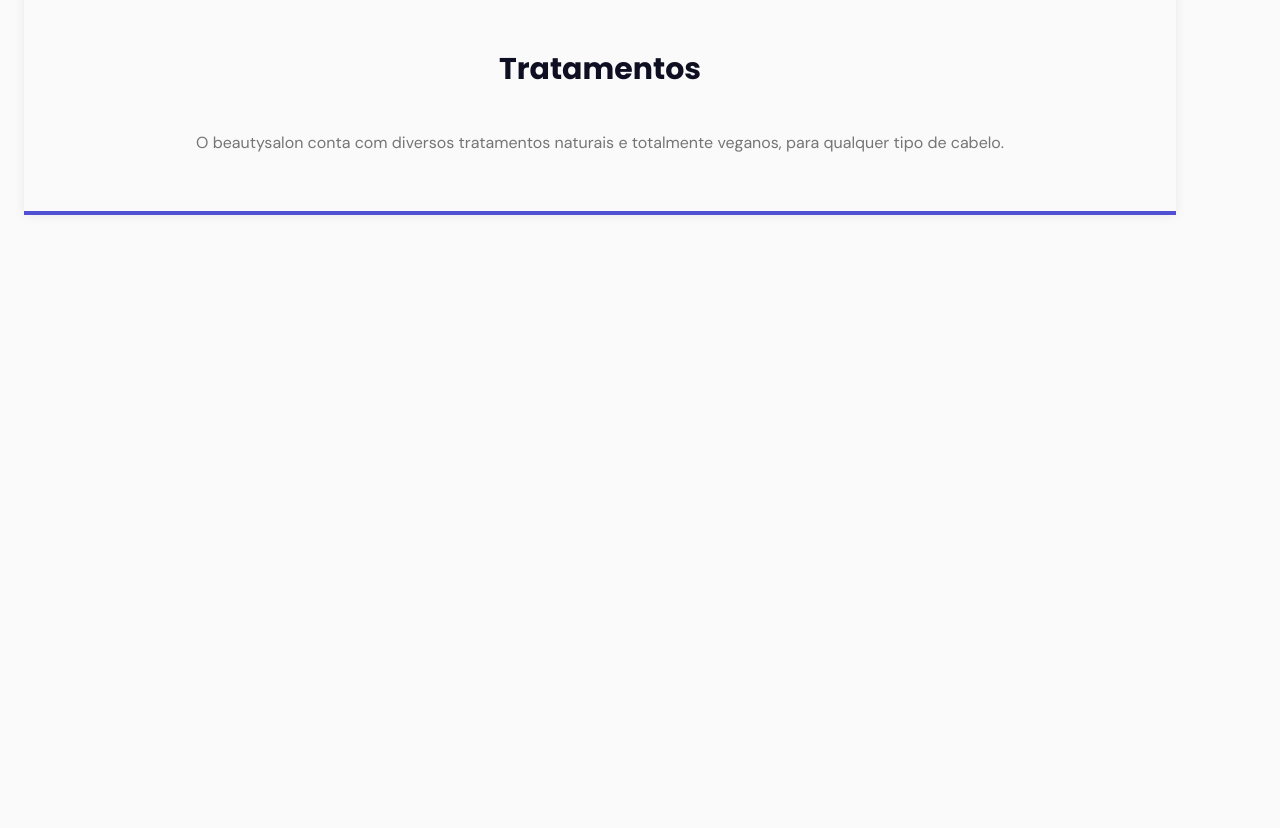
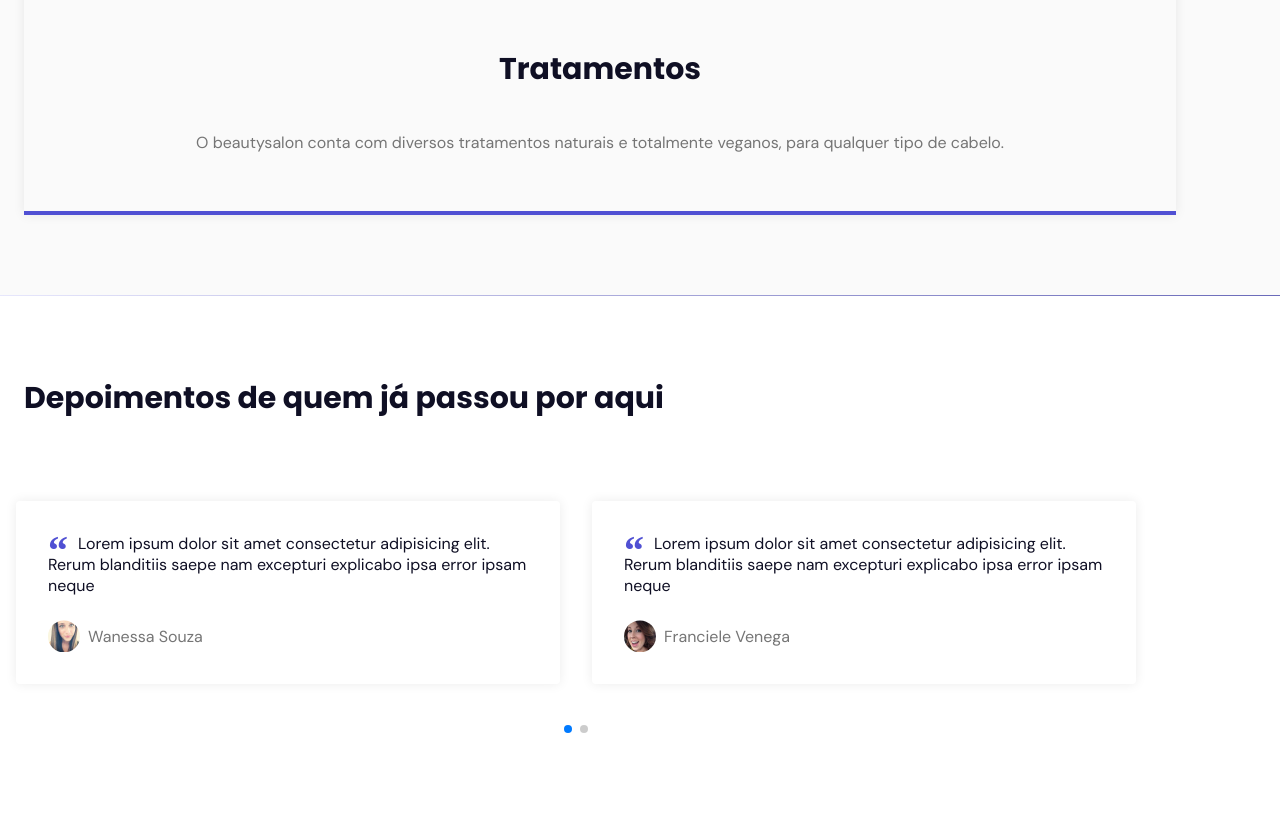
Before and after one commit to Heloir/OriginSix, a plain HTML site: page index.html in a window 1280 px wide. Shown: the part 3898-4726 px from the top of the page. Before the commit the page ends 4193 px from the top, so only its background shows below. Drawn offline with nearby package versions, Linux system fonts and the light colour scheme; files whose address does not match are found by name.

Commit message:
OriginSix

```diff
--- a/index.html
+++ b/index.html
@@ -16,6 +16,7 @@
   <link rel="preconnect" href="https://fonts.gstatic.com" crossorigin>
   <link href="https://fonts.googleapis.com/css2?family=DM+Sans:wght@400;500;700&family=Poppins:wght@400;500;700&display=swap" rel="stylesheet">
 
+  <link rel="stylesheet" href="https://unpkg.com/swiper@8/swiper-bundle.min.css"/>
 
 
 </head>
@@ -107,12 +108,87 @@
            </div>
       </div>
     </section>
+
+    <div class="divsector-1"></div>
+
+
+      <!-- TESTIMONIALS -->
+      <section class="section" id="testimonials">
+        <div class="container">
+          <header>
+            <h2 class="title">Depoimentos de quem já passou por aqui</h2>
+          </header>
+          <div class="testimonials swiper-container">
+            <div class="swiper-wrapper">
+              <div class="testimonial swiper-slide">
+                <blockquote>
+                  <p>
+                    <span>&ldquo;</span>
+                    Lorem ipsum dolor sit amet consectetur adipisicing elit.
+                    Rerum blanditiis saepe nam excepturi explicabo ipsa error
+                    ipsam neque
+                  </p>
+                  <cite>
+                    <img
+                      src="assets/fotos/10.jpeg"
+                      alt="Foto de Wanessa Souza"
+                    />
+                    Wanessa Souza
+                  </cite>
+                </blockquote>
+              </div>
+
+              <div class="testimonial swiper-slide">
+                <blockquote>
+                  <p>
+                    <span>&ldquo;</span>
+                    Lorem ipsum dolor sit amet consectetur adipisicing elit.
+                    Rerum blanditiis saepe nam excepturi explicabo ipsa error
+                    ipsam neque
+                  </p>
+                  <cite>
+                    <img
+                      src="assets/fotos/56.jpeg"
+                      alt="Foto de Franciele Venega"
+                    />
+                    Franciele Venega
+                  </cite>
+                </blockquote>
+              </div>
+
+              <div class="testimonial swiper-slide">
+                <blockquote>
+                  <p>
+                    <span>&ldquo;</span>
+                    Lorem ipsum dolor sit amet consectetur adipisicing elit.
+                    Rerum blanditiis saepe nam excepturi explicabo ipsa error
+                    ipsam neque
+                  </p>
+                  <cite>
+                    <img
+                      src="assets/fotos/26.jpeg"
+                      alt="Fotos de Valeska Fabris"
+                    />
+                    Valeska Fabris
+                  </cite>
+                </blockquote>
+              </div>
+            </div>
+
+            <!-- If we need pagination -->
+            <div class="swiper-pagination"></div>
+          </div>
+        </div>
+      </section>
+
+      <div class="divider-2"></div>
   </main>
 
 
 
   <footer></footer>
 
+  <script src="https://unpkg.com/swiper@8/swiper-bundle.min.js"></script>
   <script src="main.js"></script>
 
 
--- a/main.js
+++ b/main.js
@@ -38,3 +38,22 @@ window.addEventListener('scroll', function() {
     header.classList.remove('scroll')
   }
 })
+
+
+//Testimonials Swiper
+
+
+const swiper = new Swiper('.swiper-container', {
+  slidesPerView: 1,
+  pagination: {
+    el: '.swiper-pagination'
+  },
+  mousewheel: true,
+  keyboard: true,
+  breakpoints: {
+    767: {
+      slidesPerView: 2,
+      setWrapperSize: true
+    }
+  }
+})
--- a/style.css
+++ b/style.css
@@ -398,3 +398,73 @@ nav.show .icon-close{
   font-size: 1.5rem;
   margin-bottom: 0.75rem;
 }
+
+
+/*===Testemonial=====*/
+
+#testimonials {
+  background: white;
+}
+
+#testimonials .container {
+  margin-left: 0;
+  margin-right: 0;
+  position: relative;
+  overflow: hidden;
+}
+
+#testimonials header {
+  margin-left: 1.5rem;
+  margin-right: 1.5rem;
+  margin-bottom: 0;
+}
+
+#testimonials blockquote {
+  padding: 2rem;
+  box-shadow: 0px 0px 12px rgba(0, 0, 0, 0.08);
+  border-radius: 0.25rem;
+}
+
+#testimonials blockquote p {
+  position: relative;
+  text-indent: 1.875rem;
+  margin-bottom: 1.5rem;
+  color: var(--title-color);
+}
+
+#testimonials blockquote p span {
+  font: 700 2.5rem serif;
+  position: absolute;
+  top: -0.375rem;
+  left: -1.875rem;
+  color: var(--base-color);
+}
+
+#testimonials cite {
+  display: flex;
+  align-items: center;
+  font-style: normal;
+}
+
+#testimonials cite img {
+  width: 2rem;
+  height: 2rem;
+  object-fit: cover;
+  clip-path: circle();
+  margin-right: 0.5rem;
+}
+
+/* swiper */
+.swiper-slide {
+  height: auto;
+  padding: 4rem 1rem;
+}
+
+.swiper-pagination-bullet {
+  width: 0.75rem;
+  height: 0.75rem;
+}
+
+.swiper-pagination-bullet-active {
+  background: var(--base-color);
+}
```
Also changed, not shown: assets/fotos/10.jpeg (added), assets/fotos/26.jpeg (added), assets/fotos/56.jpeg (added).
